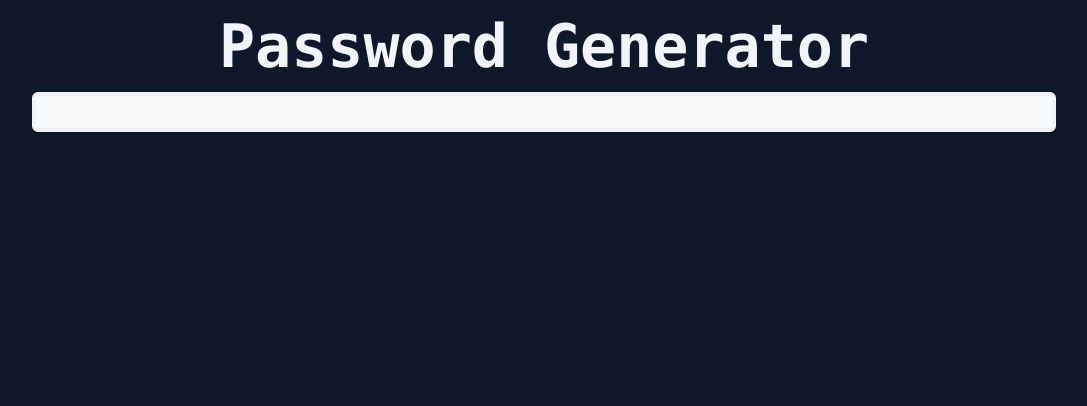
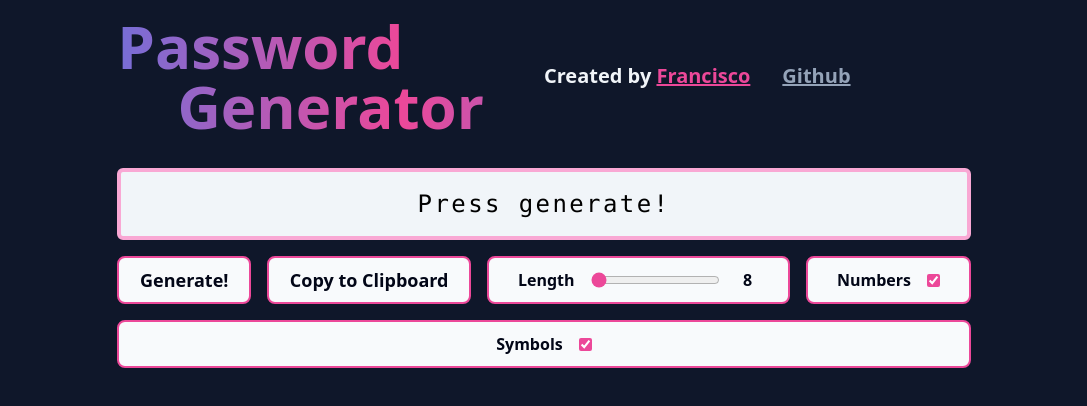
Before and after one commit to Furanshisuko17/QA-Projects, a SvelteKit app: page / in a window 1280 px wide. Shown: the top 406 px of the page, without its empty margins (96-1183 px from the left). Built offline with nearby package versions, Linux system fonts and the light colour scheme.

Commit message:
Completado

```diff
--- a/src/routes/+page.svelte
+++ b/src/routes/+page.svelte
@@ -1,11 +1,125 @@
 <script lang="ts">
+    let generatedPassword = "Press generate!";
+
+    const letters = "abcdefghijklmnopqrstuvwxyzABCDEFGHIJKLMNOPQRSTUVWXYZ";
+    const numbers = "1234567890";
+    const symbols = "_.@!#$%^&*(){}[];'?-";
+
+    let allowNumbers = true;
+    let allowSymbols = true;
+    let passwordSize = 8;
+
+    function generatePassword() {
+        generatedPassword = "";
+        let charList = letters;
+        if (allowNumbers) {
+            charList += numbers;
+        }
+        if (allowSymbols) {
+            charList += letters;
+            charList += symbols;
+        }
+        let charListSize = charList.length;
+        let generatePasswordHelper = "";
+        for (let index = 0; index < passwordSize; index++) {
+            let randomIndex = randomIntFromInterval(0, charListSize - 1);
+            generatePasswordHelper += charList[randomIndex];
+        }
+        generatedPassword = generatePasswordHelper;
+    }
+
+    function randomIntFromInterval(min: number, max: number) {
+        return Math.floor(Math.random() * (max - min + 1) + min);
+    }
+
+    function copyToCliboard() {
+        navigator.clipboard.writeText(generatedPassword);
+    }
 </script>
 
-<main class="container mx-auto">
-  <h1 class="my-4 text-center font-mono text-6xl font-black text-slate-100">Password Generator</h1>
-  <div class="mx-auto my-4 w-4/5 rounded-md border-4 border-slate-100 bg-slate-50 p-4 text-center">
-    <span></span>
-  </div>
+<main class="container mx-auto w-2/3 font-sans">
+    <div class="container mx-auto flex flex-wrap">
+        <div class="my-4 grow text-center text-6xl font-black text-slate-100">
+            <div
+                class="mx-auto flex animate-movingbg flex-col bg-gradient-to-r from-pink-500 via-blue-500 to-pink-500 bg-[length:200%_auto] bg-clip-text align-middle text-transparent"
+            >
+                <div class="self-start">Password</div>
+                <div class=" self-center">Generator</div>
+            </div>
+        </div>
+        <div class="flex grow content-center gap-8">
+            <div class="self-center text-xl font-bold text-slate-100">
+                Created by <a
+                    href="https://github.com/Furanshisuko17"
+                    class="text-pink-500 underline hover:text-pink-600"
+                >
+                    Francisco
+                </a>
+            </div>
+            <div class="self-center text-xl font-semibold">
+                <a
+                    href="https://github.com/Furanshisuko17/QA-Projects/tree/project_one"
+                    class=" text-slate-400 underline hover:text-slate-300"
+                >
+                    Github
+                </a>
+            </div>
+        </div>
+    </div>
+    <div class="mx-auto my-4 rounded-md border-4 border-pink-300 bg-slate-100 bg-clip-border p-4">
+        <div class="break-all text-center font-mono text-2xl tracking-widest">
+            {generatedPassword}
+        </div>
+    </div>
+    <div class="mx-auto flex flex-wrap justify-stretch gap-4">
+        <button
+            on:click={generatePassword}
+            class="min-h-[48px] grow rounded-lg border-2 border-pink-500 bg-slate-50 p-2 text-center text-lg font-semibold text-slate-950 hover:bg-slate-200"
+        >
+            Generate!
+        </button>
+        <button
+            on:click={copyToCliboard}
+            class="min-h-[48px] grow rounded-lg border-2 border-pink-500 bg-slate-50 p-2 text-center text-lg font-semibold text-slate-950 hover:bg-slate-200"
+        >
+            Copy to Clipboard
+        </button>
+        <div
+            class="flex min-h-[48px] grow items-center justify-center gap-4 rounded-lg border-2 border-pink-500 bg-slate-50 px-4"
+        >
+            <div class=" font-semibold text-slate-950">Length</div>
+            <input
+                on:input={generatePassword}
+                bind:value={passwordSize}
+                type="range"
+                min="8"
+                max="30"
+                class="slider accent-pink-500"
+                id="myRange"
+            />
+            <div class="min-w-[24px] text-center font-semibold text-slate-950">{passwordSize}</div>
+        </div>
+        <div
+            class="flex min-h-[48px] grow items-center justify-center gap-4 rounded-lg border-2 border-pink-500 bg-slate-50 px-4"
+        >
+            <div class=" font-semibold text-slate-950">Numbers</div>
+            <input
+                bind:checked={allowNumbers}
+                on:change={generatePassword}
+                type="checkbox"
+                class="checkbox accent-pink-500"
+            />
+        </div>
+        <div
+            class="flex min-h-[48px] grow items-center justify-center gap-4 rounded-lg border-2 border-pink-500 bg-slate-50 px-4"
+        >
+            <div class=" font-semibold text-slate-950">Symbols</div>
+            <input
+                bind:checked={allowSymbols}
+                on:change={generatePassword}
+                type="checkbox"
+                class="checkbox accent-pink-500"
+            />
+        </div>
+    </div>
 </main>
-
-<footer class=""></footer>
--- a/tailwind.config.js
+++ b/tailwind.config.js
@@ -1,8 +1,19 @@
 /** @type {import('tailwindcss').Config} */
 export default {
-  content: ['./src/**/*.{html,js,svelte,ts}'],
-  theme: {
-    extend: {},
-  },
-  plugins: [],
-}
+    content: ["./src/**/*.{html,js,svelte,ts}"],
+    theme: {
+        extend: {
+            keyframes: {
+                movingbg: {
+                    "100%": {
+                        "background-position": "200% center"
+                    }
+                }
+            },
+            animation: {
+                movingbg: "movingbg 3s linear infinite"
+            }
+        }
+    },
+    plugins: []
+};
```
Also changed, not shown: 2 other files (tests, documents, lock files or other folders).
